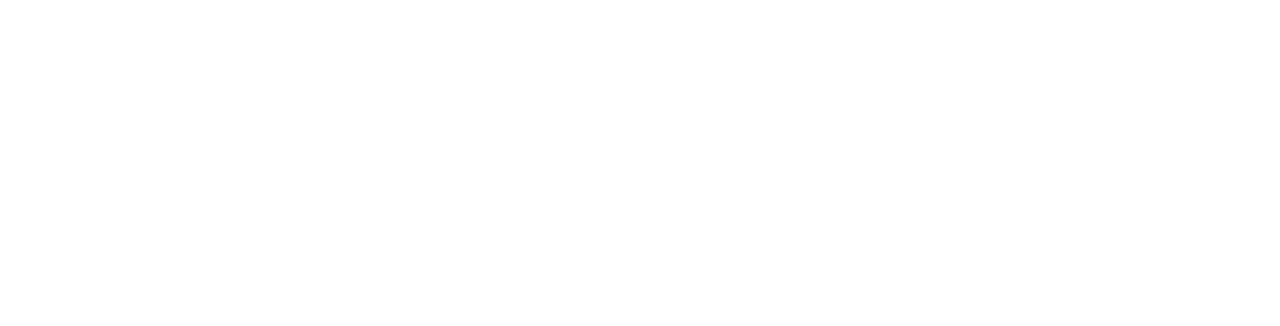
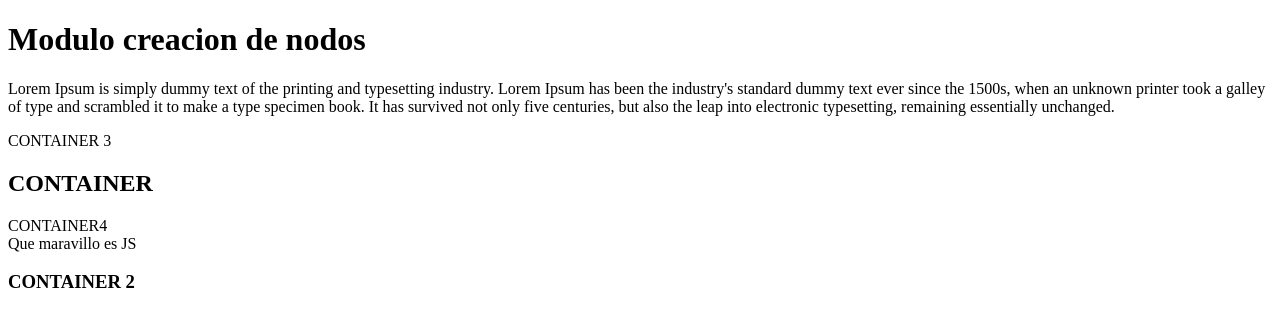
Before and after one commit to alfred3ks/manipulacion-del-dom-platzi, a plain HTML site: page 2_crear_agregar_nodos/index.html in a window 1280 px wide. Drawn offline with Linux system fonts and the light colour scheme.

Commit message:
Crear y agregar nodos.

```diff
--- a/2_crear_agregar_nodos/app.js
+++ b/2_crear_agregar_nodos/app.js
@@ -0,0 +1,45 @@
+// Vamos a crear nodos:
+
+//nodo referencia - appendChild
+const body = document.querySelector('body');
+
+// Creamos los nodo
+const container = document.createElement('div');
+const h2 = document.createElement('h2');
+const text = document.createTextNode("CONTAINER");
+
+h2.appendChild(text);
+container.appendChild(h2);
+body.appendChild(container);
+
+// Metodo append()
+const container2 = document.createElement('div');
+const h3 = document.createElement('h3');
+const text2 = document.createTextNode("CONTAINER 2");
+h3.appendChild(text2);
+container2.append(h3);
+
+const mensaje = "Que maravillo es JS";
+
+body.append( mensaje ,container2);
+
+// metodo insertBefore()
+const container3 = document.createElement('div');
+const p1 = document.createElement('p');
+const text3 = "CONTAINER 3";
+
+p1.append(text3);
+container3.append(p1);
+
+body.insertBefore(container3, container);
+
+// metodo insertAdjacentElement()
+const container4 = document.createElement('div');
+const text4 = "CONTAINER4";
+
+container4.append(text4);
+
+container.insertAdjacentElement('beforebegin', container4);
+container.insertAdjacentElement('beforeend', container4);
+container.insertAdjacentElement('afterbegin', container4);
+container.insertAdjacentElement('afterend', container4);
--- a/2_crear_agregar_nodos/index.html
+++ b/2_crear_agregar_nodos/index.html
@@ -8,5 +8,9 @@
 </head>
 <body>
 
+    <h1 id="title">Modulo creacion de nodos</h1>
+    <p>Lorem Ipsum is simply dummy text of the printing and typesetting industry. Lorem Ipsum has been the industry's standard dummy text ever since the 1500s, when an unknown printer took a galley of type and scrambled it to make a type specimen book. It has survived not only five centuries, but also the leap into electronic typesetting, remaining essentially unchanged.</p>
+
+    <script src="./app.js"></script>
 </body>
 </html>
```
